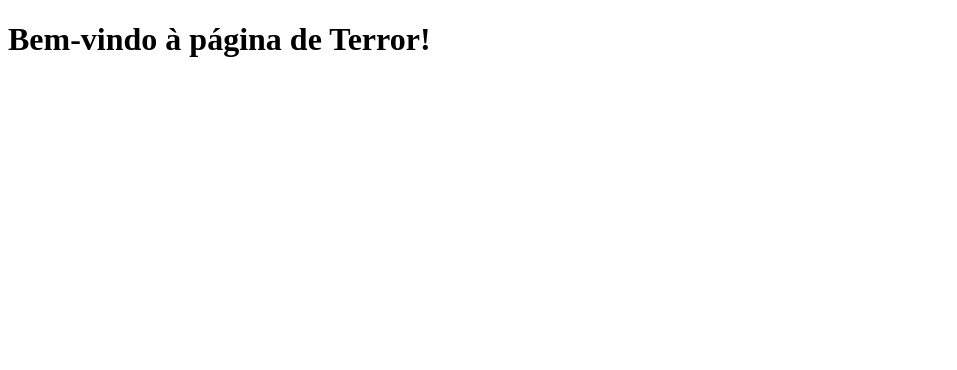
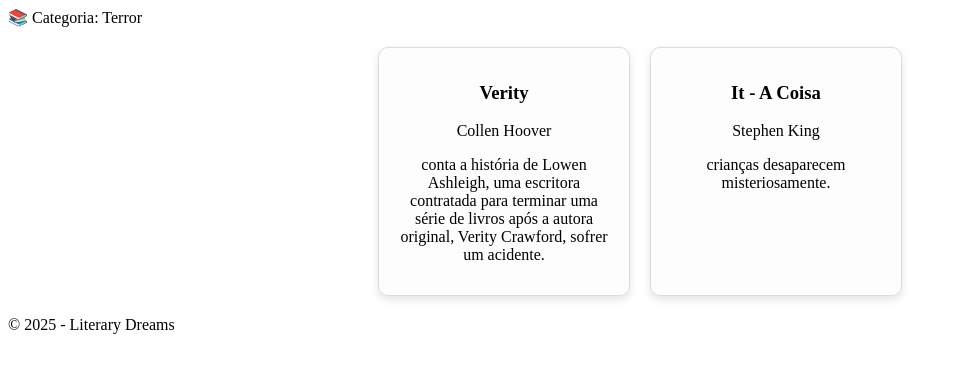
Before and after one commit to gabrielamaral332/Projeto-Desenv.-web, a plain HTML site: page terror.html in a window 1280 px wide. Shown: the whole page, without its empty margins (0-957 px from the left). Drawn offline with Linux system fonts and the light colour scheme.

Commit message:
Update terror.html

```diff
--- a/terror.html
+++ b/terror.html
@@ -1,11 +1,65 @@
 <!DOCTYPE html>
 <html lang="pt">
 <head>
-    <meta charset="UTF-8">
-    <title>Terror</title>
-    <link rel="stylesheet" href="style.css">
+  <meta charset="UTF-8">
+  <title>Romance - Literary Dreams</title>
+  <link rel="stylesheet" href="style.css">
+  <style>
+    .book-container {
+      display: flex;
+      flex-wrap: wrap;
+      gap: 20px;
+      justify-content: center;
+      padding: 20px;
+    }
+
+    .book-card {
+      width: 220px;
+      background-color: #fdfdfd;
+      border: 1px solid #ddd;
+      border-radius: 10px;
+      padding: 15px;
+      box-shadow: 0 4px 8px rgba(0, 0, 0, 0.1);
+      cursor: pointer;
+      transition: transform 0.2s;
+      text-align: center;
+    }
+
+    .book-card:hover {
+      transform: scale(1.03);
+      background-color: #f5f5f5;
+    }
+
+    .book-card a {
+      text-decoration: none;
+      color: inherit;
+      display: block;
+    }
+  </style>
 </head>
 <body>
-    <h1>Bem-vindo à página de Terror!</h1>
+  <header>📚 Categoria: Terror</header>
+
+  <main>
+    <div class="book-container">
+      <div class="book-card">
+        <a href="leitura.html?livro=Verity%20Of%20">
+            <h3>Verity</h3>
+                <p>Collen Hoover</p>
+                <p>conta a história de Lowen Ashleigh, uma escritora contratada para terminar uma série de livros após a autora original, Verity Crawford, sofrer um acidente.</p>
+        </a>
+      </div>
+
+      <div class="book-card">
+        <a href="leitura.html?livro=IT-%20A%20Do%20Coisa">
+            <h3>It - A Coisa</h3>
+                <p>Stephen King</p>
+                <p>crianças desaparecem misteriosamente.</p>
+        </a>
+      </div>
+    </div>
+  </main>
+
+  <footer>© 2025 - Literary Dreams</footer>
 </body>
 </html>
```
